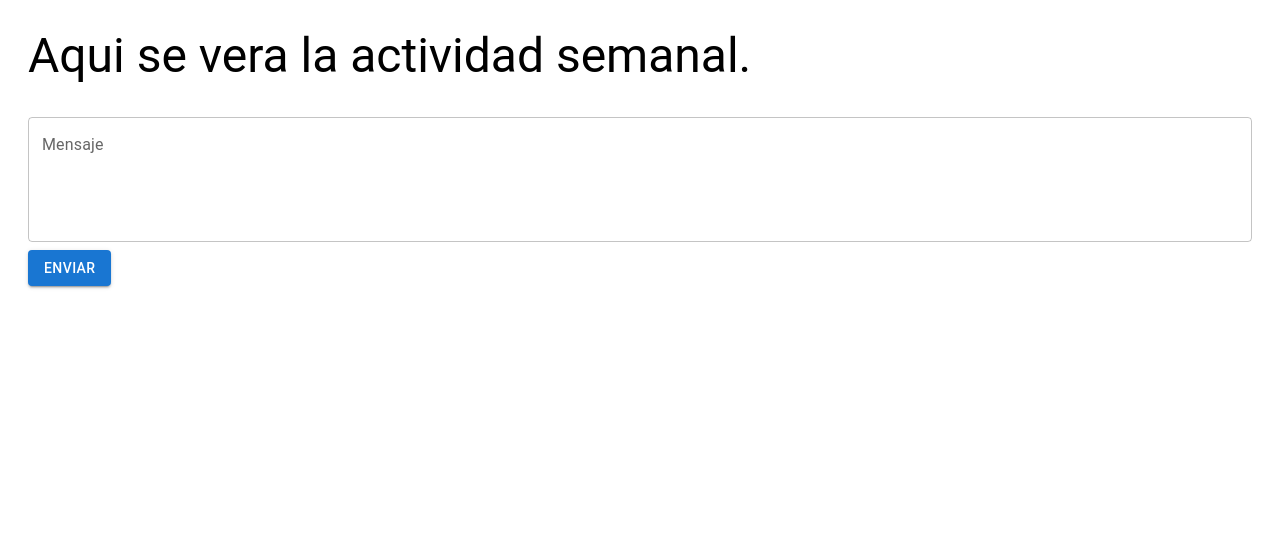
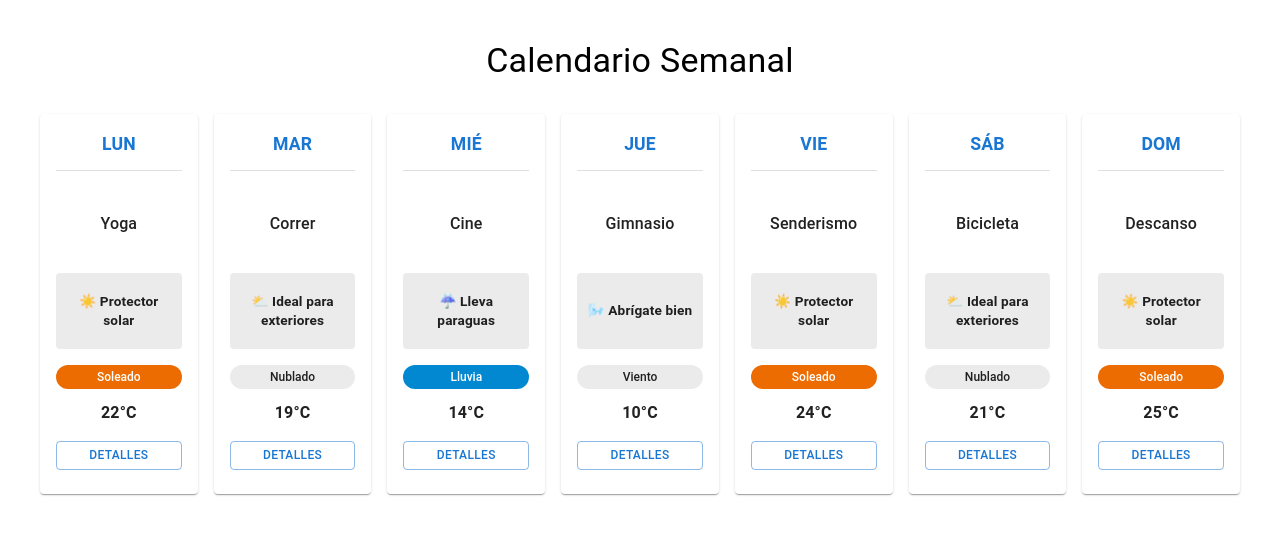
Before and after one commit to franchelini/proyecto-is2, a React (Create React App) app: page /time in a window 1280 px wide. Shown: the top 534 px of the page. Built offline with nearby package versions, Linux system fonts and the light colour scheme.

Commit message:
Primera ventana calendario semanal

```diff
--- a/src/pages/time.js
+++ b/src/pages/time.js
@@ -1,33 +1,188 @@
-import React, { useState } from 'react';
-import { Typography, TextField, Button } from '@mui/material';
+import React from 'react';
+import {
+  Typography,
+  Button,
+  Card,
+  CardContent,
+  Box,
+  Chip,
+  Divider,
+  useTheme,
+  useMediaQuery
+} from '@mui/material';
 
-const Contact = () => {
-  const [message, setMessage] = useState("");
+const HorizontalWeekCalendar = () => {
+  const theme = useTheme();
+  const isMobile = useMediaQuery(theme.breakpoints.down('md'));
 
-  const handleSubmit = () => {
-    alert('Mensaje enviado');
-    // Aquí podrías agregar la lógica para enviar el mensaje, por ejemplo, hacer una llamada a un API.
-  }
+  // Función para obtener recomendación según el clima
+  const getWeatherRecommendation = (condition) => {
+    switch(condition) {
+      case 'Lluvia':
+        return '☔ Lleva paraguas';
+      case 'Soleado':
+        return '☀️ Protector solar';
+      case 'Nublado':
+        return '⛅ Ideal para exteriores';
+      case 'Viento':
+        return '🌬️ Abrígate bien';
+      default:
+        return '😊 Buen día';
+    }
+  };
+
+  // Datos fijos
+  const weekData = [
+    { day: 'LUN', activity: 'Yoga', weather: { condition: 'Soleado', temp: '22°C' } },
+    { day: 'MAR', activity: 'Correr', weather: { condition: 'Nublado', temp: '19°C' } },
+    { day: 'MIÉ', activity: 'Cine', weather: { condition: 'Lluvia', temp: '14°C' } },
+    { day: 'JUE', activity: 'Gimnasio', weather: { condition: 'Viento', temp: '10°C' } },
+    { day: 'VIE', activity: 'Senderismo', weather: { condition: 'Soleado', temp: '24°C' } },
+    { day: 'SÁB', activity: 'Bicicleta', weather: { condition: 'Nublado', temp: '21°C' } },
+    { day: 'DOM', activity: 'Descanso', weather: { condition: 'Soleado', temp: '25°C' } }
+  ];
+
+  // Dimensiones fijas para todas las cards
+  const cardDimensions = {
+    width: isMobile ? '140px' : '160px',
+    height: '380px'
+  };
 
   return (
-    <div style={{ padding: 20 }}>
-      <Typography variant="h3" gutterBottom>
-        Aqui se vera la actividad semanal.
+    <Box sx={{
+      padding: 4,
+      overflowX: 'auto',
+      '&::-webkit-scrollbar': { display: 'none' }
+    }}>
+      <Typography variant="h4" gutterBottom sx={{ mb: 4, textAlign: 'center' }}>
+        Calendario Semanal
       </Typography>
-      <TextField
-        label="Mensaje"
-        multiline
-        rows={4}
-        value={message}
-        onChange={(e) => setMessage(e.target.value)}
-        fullWidth
-        margin="normal"
-      />
-      <Button variant="contained" color="primary" onClick={handleSubmit}>
-        Enviar
-      </Button>
-    </div>
+
+      {/* Contenedor horizontal */}
+      <Box sx={{
+        display: 'flex',
+        justifyContent: 'center',
+        gap: 2, // Espacio uniforme entre cards
+        minHeight: cardDimensions.height,
+        pb: 3
+      }}>
+        {weekData.map((day, index) => (
+          <Card key={index} sx={{
+            ...cardDimensions,
+            display: 'flex',
+            flexDirection: 'column',
+            transition: 'all 0.3s ease',
+            '&:hover': {
+              transform: 'translateY(-5px)',
+              boxShadow: theme.shadows[6]
+            }
+          }}>
+            <CardContent sx={{
+              flex: 1,
+              display: 'flex',
+              flexDirection: 'column',
+              p: 2,
+              height: '100%'
+            }}>
+              {/* Sección superior: Día */}
+              <Box sx={{ textAlign: 'center', mb: 1 }}>
+                <Typography
+                  variant="h6"
+                  sx={{
+                    fontWeight: 'bold',
+                    color: theme.palette.primary.main,
+                    fontSize: '1.1rem'
+                  }}
+                >
+                  {day.day}
+                </Typography>
+                <Divider sx={{ my: 1.5 }} />
+              </Box>
+
+              {/* Sección media: Actividad */}
+              <Typography
+                variant="body1"
+                sx={{
+                  textAlign: 'center',
+                  mb: 2,
+                  fontSize: '1rem',
+                  fontWeight: 500,
+                  flexGrow: 1,
+                  display: 'flex',
+                  alignItems: 'center',
+                  justifyContent: 'center'
+                }}
+              >
+                {day.activity}
+              </Typography>
+
+              {/* Sección de recomendación */}
+              <Box sx={{
+                backgroundColor: theme.palette.action.selected,
+                borderRadius: 1,
+                p: 1,
+                mb: 2,
+                textAlign: 'center',
+                minHeight: '60px',
+                display: 'flex',
+                alignItems: 'center',
+                justifyContent: 'center'
+              }}>
+                <Typography
+                  variant="body2"
+                  sx={{
+                    fontWeight: 600,
+                    color: theme.palette.mode === 'dark' ?
+                      theme.palette.getContrastText(theme.palette.action.selected) :
+                      theme.palette.text.primary,
+                    fontSize: '0.85rem'
+                  }}
+                >
+                  {getWeatherRecommendation(day.weather.condition)}
+                </Typography>
+              </Box>
+
+              {/* Sección inferior: Clima y botón */}
+              <Box sx={{
+                textAlign: 'center',
+                mt: 'auto'
+              }}>
+                <Chip
+                  label={day.weather.condition}
+                  size="small"
+                  sx={{
+                    mb: 1.5,
+                    fontSize: '0.75rem',
+                    fontWeight: 500,
+                    width: '100%'
+                  }}
+                  color={
+                    day.weather.condition === 'Soleado' ? 'warning' :
+                    day.weather.condition === 'Lluvia' ? 'info' : 'default'
+                  }
+                />
+                <Typography variant="body1" sx={{ mb: 2, fontWeight: 600 }}>
+                  {day.weather.temp}
+                </Typography>
+
+                <Button
+                  variant="outlined"
+                  size="small"
+                  sx={{
+                    width: '100%',
+                    fontSize: '0.75rem',
+                    fontWeight: 500
+                  }}
+                >
+                  Detalles
+                </Button>
+              </Box>
+            </CardContent>
+          </Card>
+        ))}
+      </Box>
+    </Box>
   );
-}
+};
 
-export default Contact;
+export default HorizontalWeekCalendar;
```
